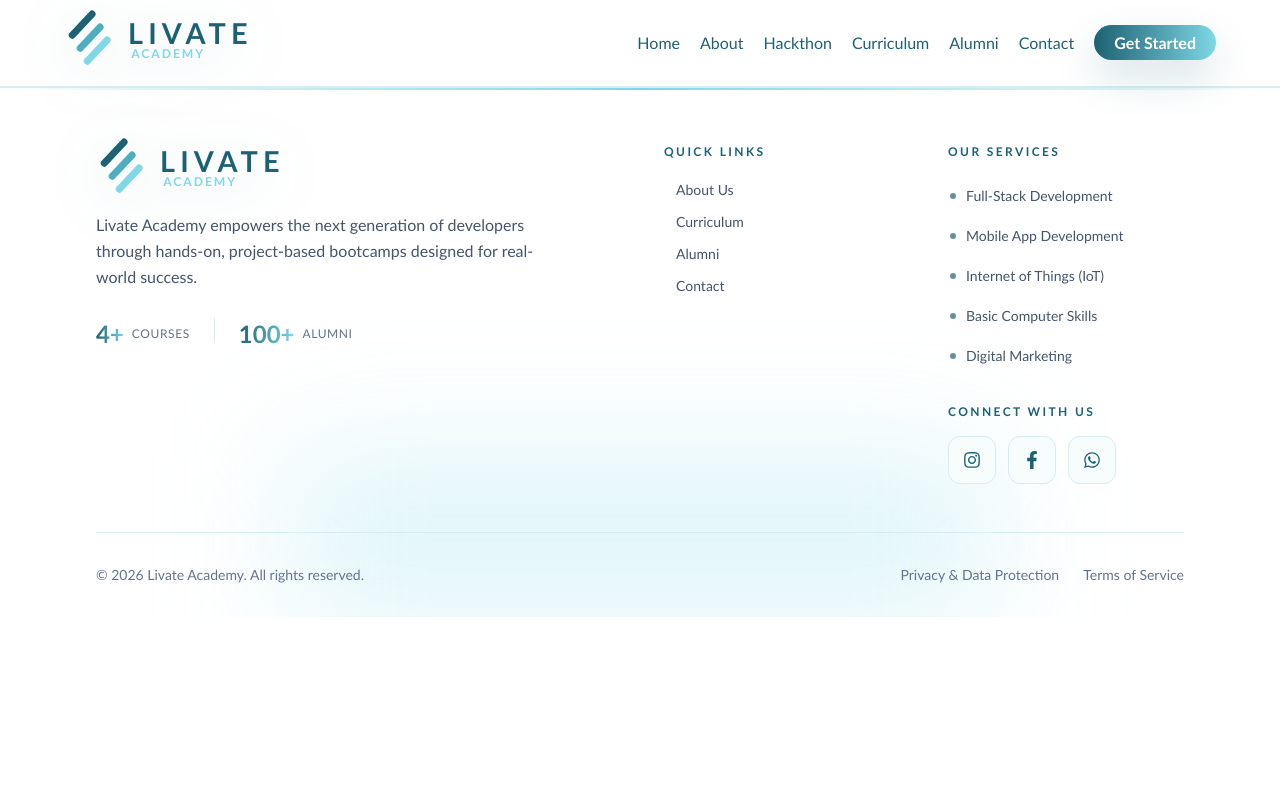
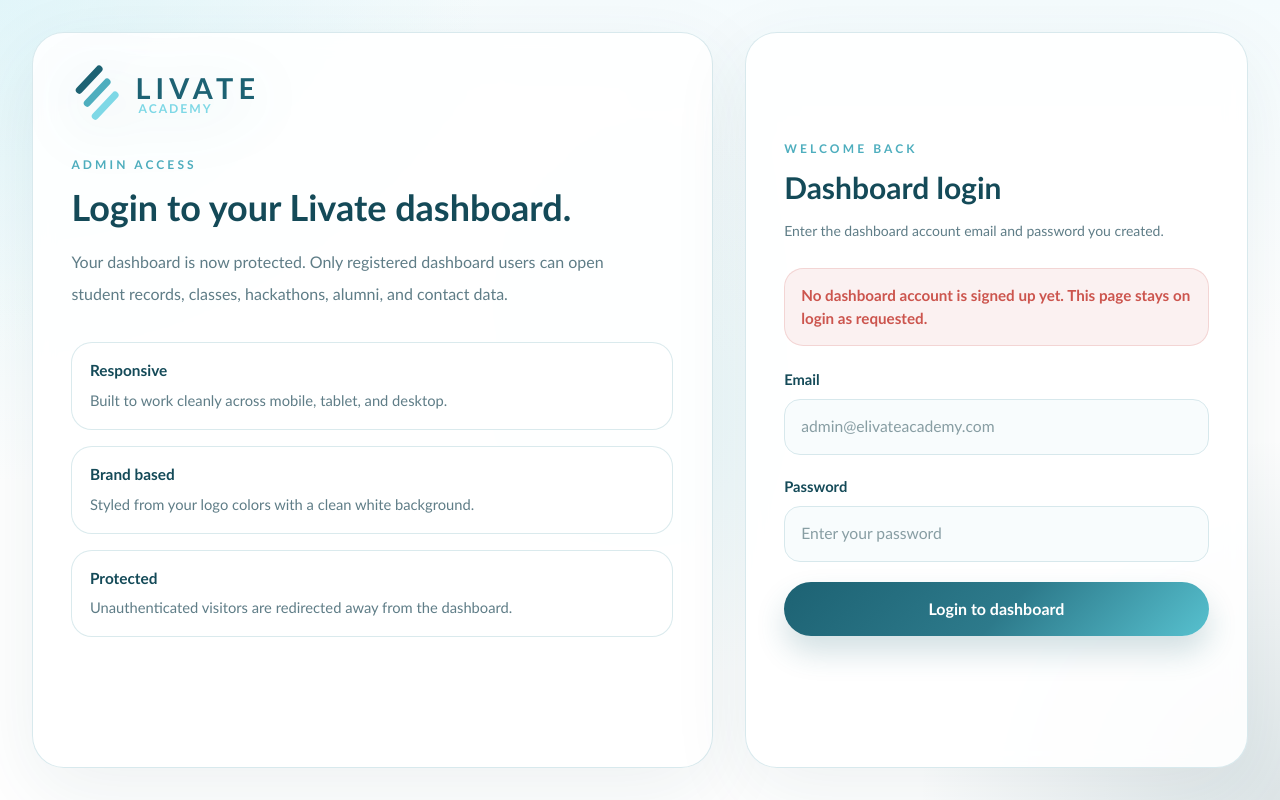
Before and after one commit to elivateict/elivate-academy1, a React (Vite) app in the folder frontend/: page /dashboard/login in a window 1280 px wide. Before the commit this address led to /dashboard/register. Built offline with nearby package versions, Linux system fonts and the light colour scheme.

Commit message:
all solve itthe system

```diff
--- a/frontend/src/context/DashboardAuthContext.jsx
+++ b/frontend/src/context/DashboardAuthContext.jsx
@@ -166,7 +166,7 @@
 
 export function DashboardProtectedRoute() {
   const location = useLocation();
-  const { ready, isAuthenticated, hasRegisteredUsers } = useDashboardAuth();
+  const { ready, isAuthenticated } = useDashboardAuth();
 
   if (!ready) {
     return (
@@ -182,7 +182,7 @@
   if (!isAuthenticated) {
     return (
       <Navigate
-        to={hasRegisteredUsers ? "/dashboard/login" : "/dashboard/register"}
+        to="/dashboard/login"
         replace
         state={{ from: location }}
       />
--- a/frontend/src/pages/DashboardLogin.jsx
+++ b/frontend/src/pages/DashboardLogin.jsx
@@ -16,10 +16,6 @@
 
   if (isAuthenticated) {
     return <Navigate to="/dashboard" replace />;
-  }
-
-  if (!hasRegisteredUsers) {
-    return <Navigate to="/dashboard/register" replace />;
   }
 
   const handleChange = (event) => {
@@ -96,6 +92,13 @@
             <div className="dashboard-alert dashboard-alert--error">{message}</div>
           )}
 
+          {!hasRegisteredUsers && (
+            <div className="dashboard-alert dashboard-alert--error">
+              No dashboard account is signed up yet. This page stays on login as
+              requested.
+            </div>
+          )}
+
           <form onSubmit={handleSubmit} className="space-y-5">
             <div>
               <label className="dashboard-auth__label">Email</label>
```
Also changed, not shown: 3 other files (tests, documents, lock files or other folders).
